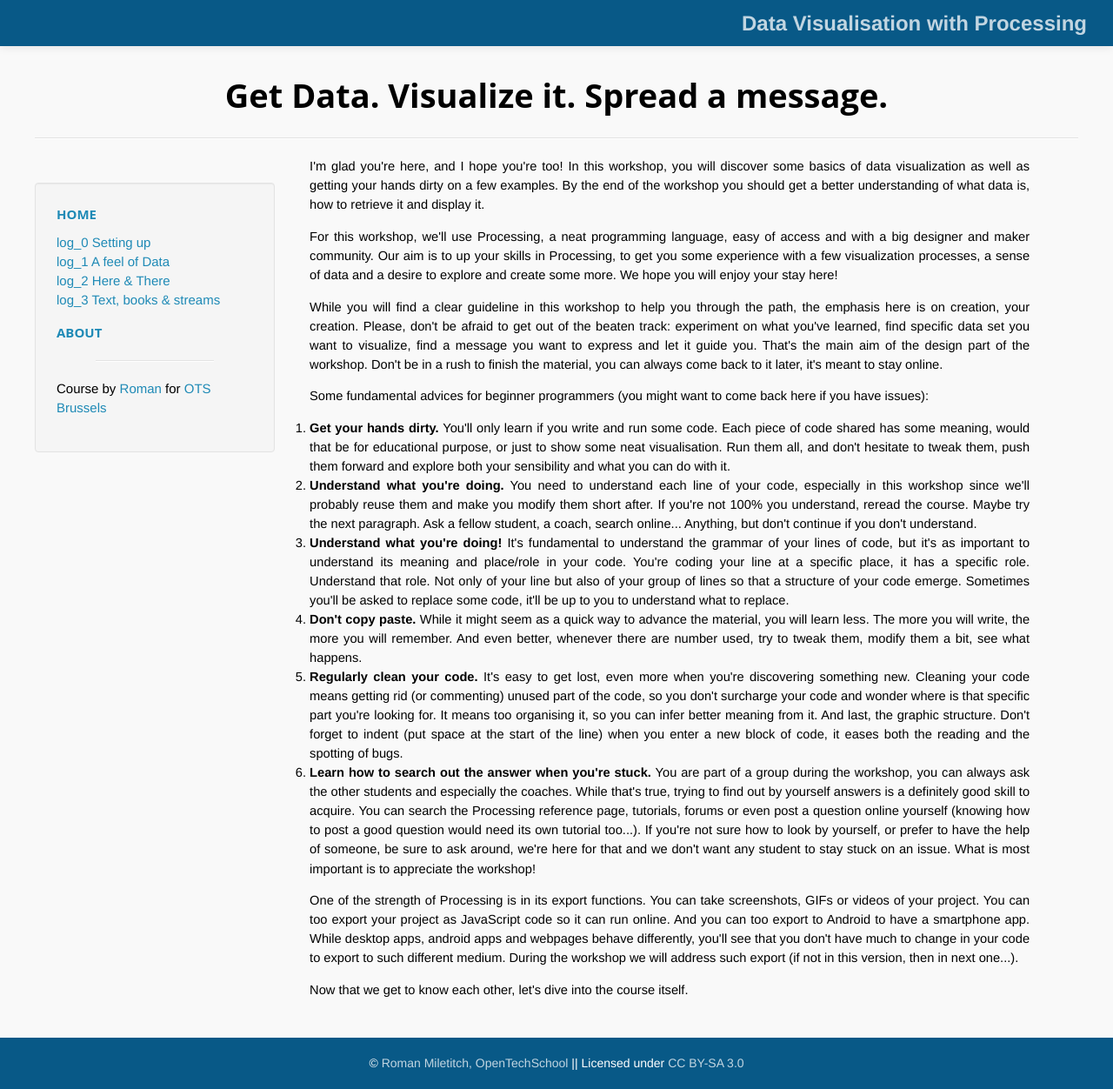
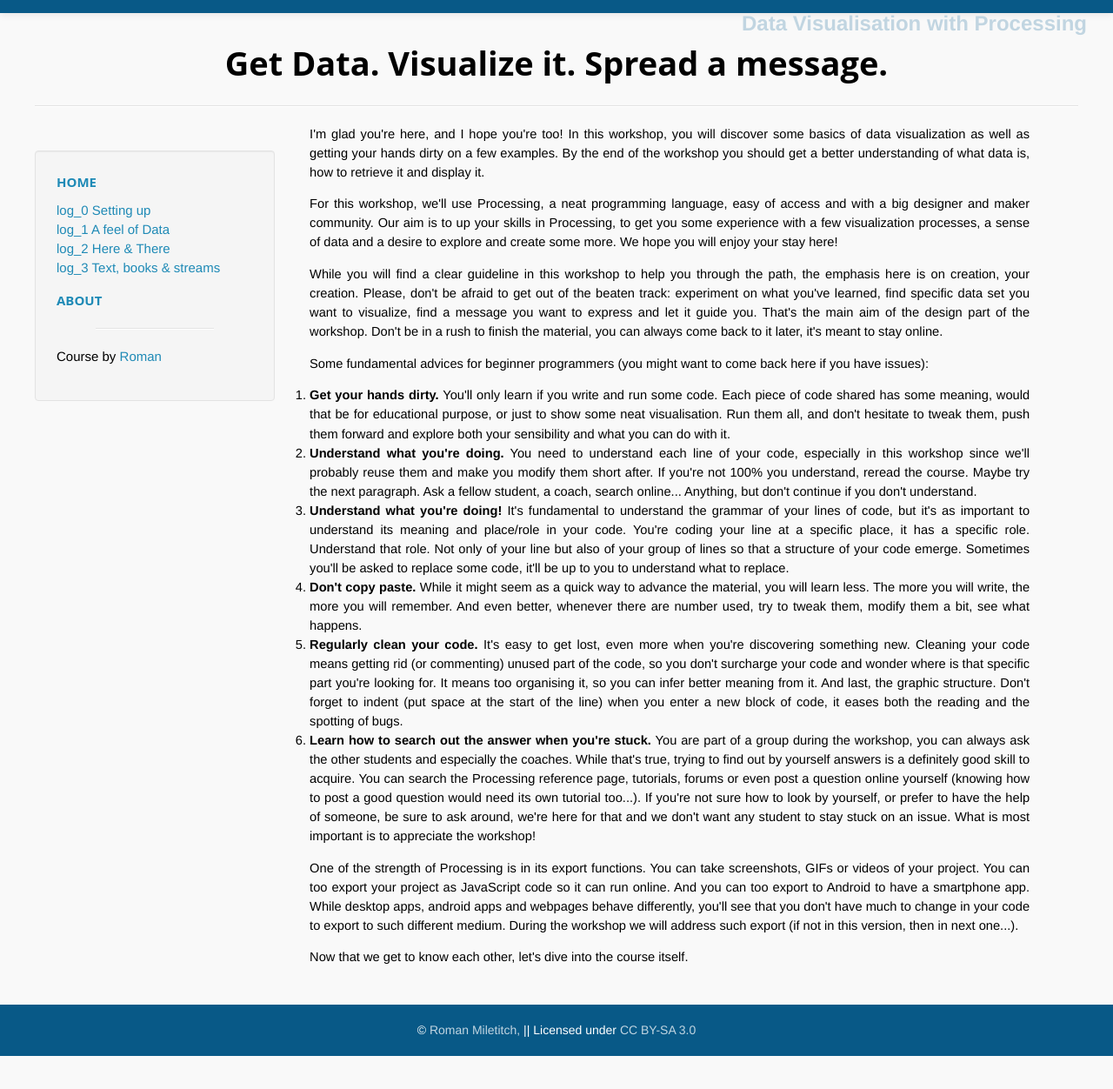
Before and after one commit to OpenTechSchool-Brussels/data-visualisation-with-processing, a Jekyll site: the page built from index.html, in a window 1280 px wide. Shown: the whole page at 87% size. Built offline with Jekyll 4.4.1, drawn with Linux system fonts in a browser that asks for light colours; Markdown is read by kramdown in place of the engine named in the settings; after the commit the page ends 1214 px from its top, so only the background shows below that.

Commit message:
Update default.html

```diff
--- a/_layouts/default.html
+++ b/_layouts/default.html
@@ -19,7 +19,6 @@
 
         <!-- Header -->
         <div class="header">
-            <a class="ots" href="http://www.opentechschool.org">OpenTechSchool</a>
             <a href="{{ site.baseurl }}/" id="titleHeader"> {{ site.title }}</a>
         </div>
 
@@ -40,7 +39,7 @@
             <a href="{{ site.baseurl }}/about.html">About</a>
 	    <center><hr width="60%"/></center>
             <p class="madeBy">
-                Course by {% for author in site.data.authors %} <a href="{{ site.baseurl }}/about.html#{{ author.firstname }}"> {{ author.firstname }} </a> {% unless forloop.last %} & {% endunless %} {% endfor %} for <a href="http://www.opentechschool.org/brussels/">OTS Brussels</a>
+                Course by {% for author in site.data.authors %} <a href="{{ site.baseurl }}/about.html#{{ author.firstname }}"> {{ author.firstname }} </a> {% unless forloop.last %} & {% endunless %} {% endfor %}</a>
             </p>
         </div>
 
@@ -53,7 +52,7 @@
 
       <!-- Footer -->
       <div class="footer">
-          <p>© {% for author in site.data.authors %} <a href="{{ site.baseurl }}/about.html#{{ author.firstname }}">{{ author.firstname }} {{ author.lastname }}, </a> {% endfor %} <a href="http://www.opentechschool.org">OpenTechSchool</a> || Licensed under <a href="http://creativecommons.org/licenses/by-sa/3.0/">CC BY-SA 3.0</a>
+          <p>© {% for author in site.data.authors %} <a href="{{ site.baseurl }}/about.html#{{ author.firstname }}">{{ author.firstname }} {{ author.lastname }}, </a> {% endfor %} || Licensed under <a href="http://creativecommons.org/licenses/by-sa/3.0/">CC BY-SA 3.0</a>
           </p>
       </div>
 
```
